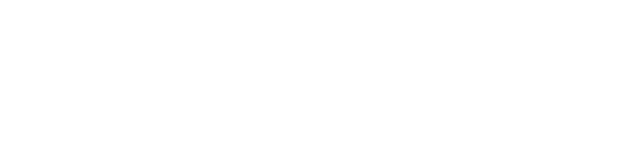
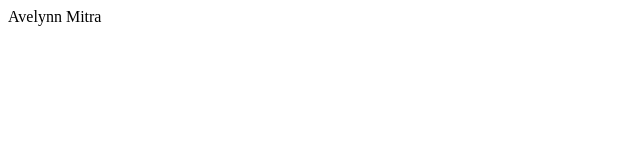
Before and after one commit to luxvalerian/shesincongress, a plain HTML site: page index.html in a window 1280 px wide. Shown: the whole page, without its empty margins (0-640 px from the left). Drawn offline with Linux system fonts and the light colour scheme.

Commit message:
started html

```diff
--- a/index.html
+++ b/index.html
@@ -10,3 +10,5 @@
 
 </body>
 </html>
+
+Avelynn Mitra
```
